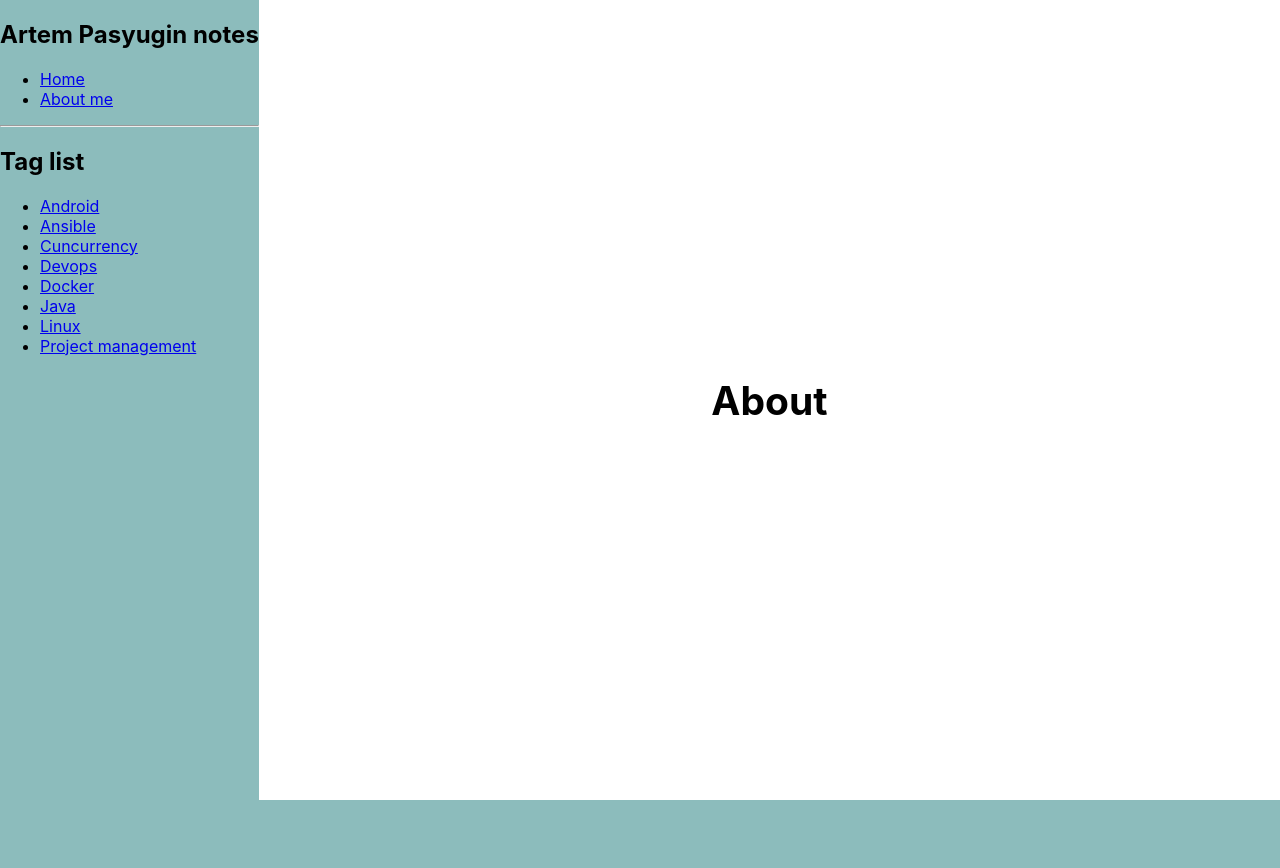
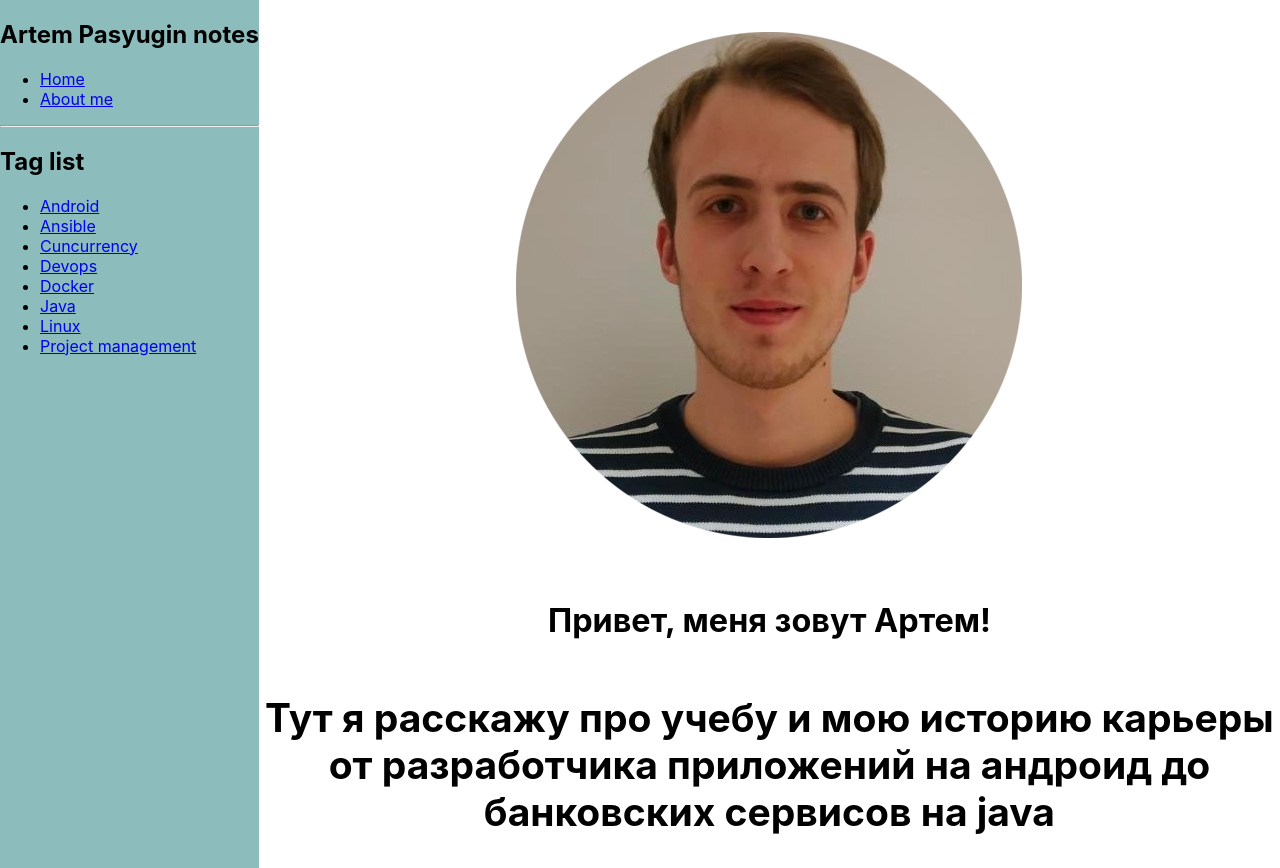
Before and after one commit to apasyugin/apasyugin.github.io, a React (Create React App) app: page /about in a window 1280 px wide. Before the commit the page ends 800 px from the top, so only its background shows below. Built offline with nearby package versions, Linux system fonts and the light colour scheme.

Commit message:
Add profile image to about me page

```diff
--- a/src/App.js
+++ b/src/App.js
@@ -1,6 +1,7 @@
 import logo from './logo.svg';
 import './App.css';
 import React from "react";
+import AboutPage from "./pages/AboutPage";
 import {
     BrowserRouter as Router,
     Switch,
@@ -20,7 +21,7 @@ import {
 export default function App() {
     return (
         <Router>
-    <div class='row'>
+            <div className='row'>
                 <div className="Menu-list">
                     <h2>Artem Pasyugin notes</h2>
                     <ul>
@@ -32,7 +33,7 @@ export default function App() {
                         </li>
                     </ul>
 
-        <hr />
+                    <hr/>
 
                     <h2>Tag list</h2>
                     <ul>
@@ -62,7 +63,7 @@ export default function App() {
                         </li>
                     </ul>
                 </div>
-      <div class='column'>
+                <div className='column'>
                     {/*
           A <Switch> looks through all its children <Route>
           elements and renders the first one whose path
@@ -72,10 +73,10 @@ export default function App() {
         */}
                     <Switch>
                         <Route exact path="/">
-            <Home />
+                            <Home/>
                         </Route>
                         <Route path="/about">
-            <Page text="About"/>
+                            <AppPage page={<AboutPage name="Boss"/>}/>
                         </Route>
                         <Route path="/android">
                             <Page text="Android"/>
@@ -112,7 +113,7 @@ function Home() {
     return (
         <div className="App">
             <header className="App-header">
-        <img src={logo} className="App-logo" alt="logo" />
+                <img src={logo} className="App-logo" alt="logo"/>
                 <p>
                     Time to build empire!
                 </p>
@@ -128,3 +129,12 @@ function Page(props) {
         </div>
     );
 }
+
+
+function AppPage(props) {
+    return (
+        <div className="page App-header">
+            <h2>{props.page}</h2>
+        </div>
+    );
+}
--- /dev/null
+++ b/src/pages/AboutPage.js
@@ -0,0 +1,15 @@
+import './AboutPage.css';
+import ProfileImage from '../img/profile.png'
+import React from "react";
+
+class AboutPage extends React.Component {
+    render() {
+        return <div>
+            <img src={ProfileImage} />
+            <h5>Привет, меня зовут Артем!</h5>
+            <a>Тут я расскажу про учебу и мою историю карьеры от разработчика приложений на андроид до банковских сервисов на java</a>
+        </div>;
+    }
+}
+
+export default AboutPage;
```
Also changed, not shown: src/img/profile.png (added), src/pages/AboutPage.css (added). Lines whose indentation alone changed are shown as unchanged.
